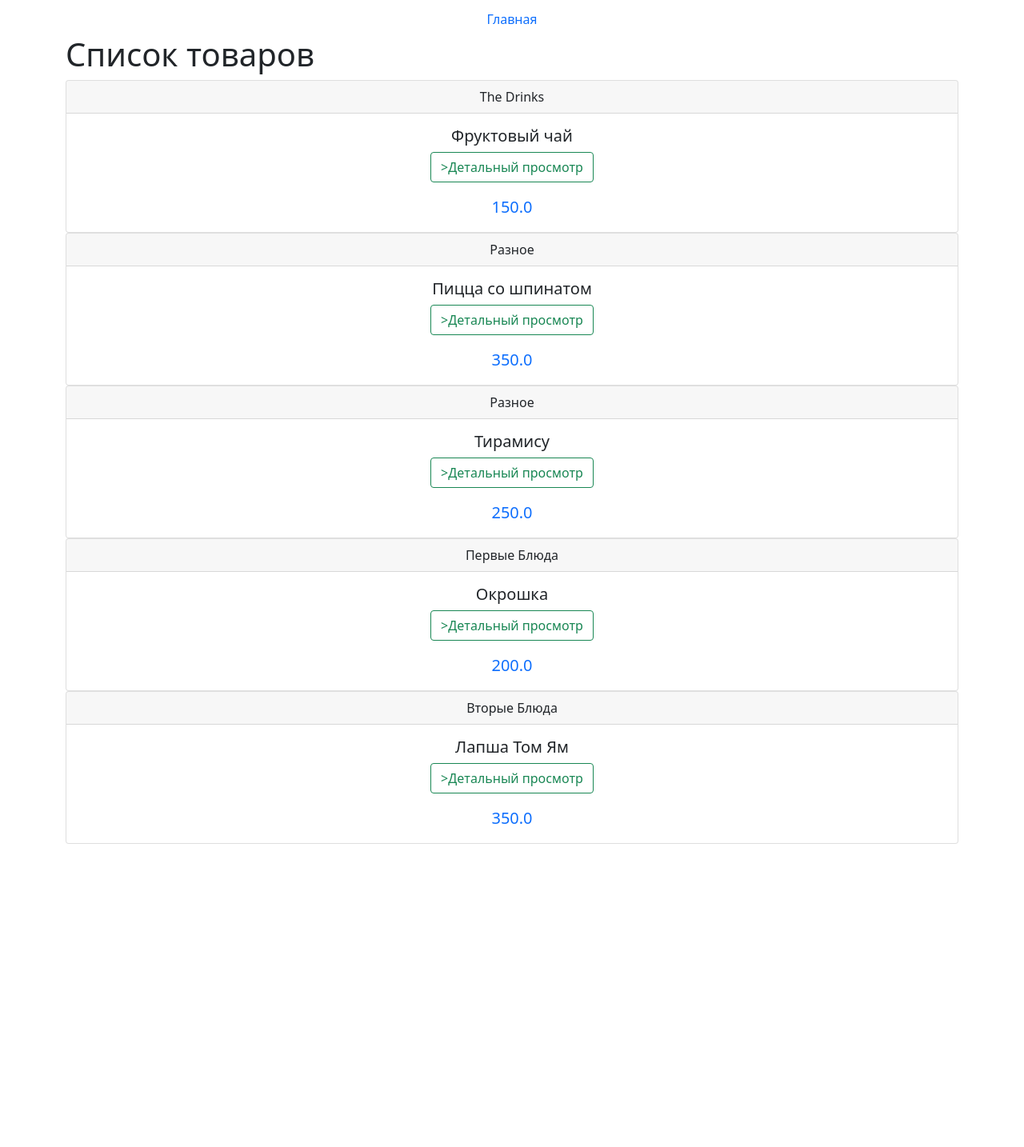
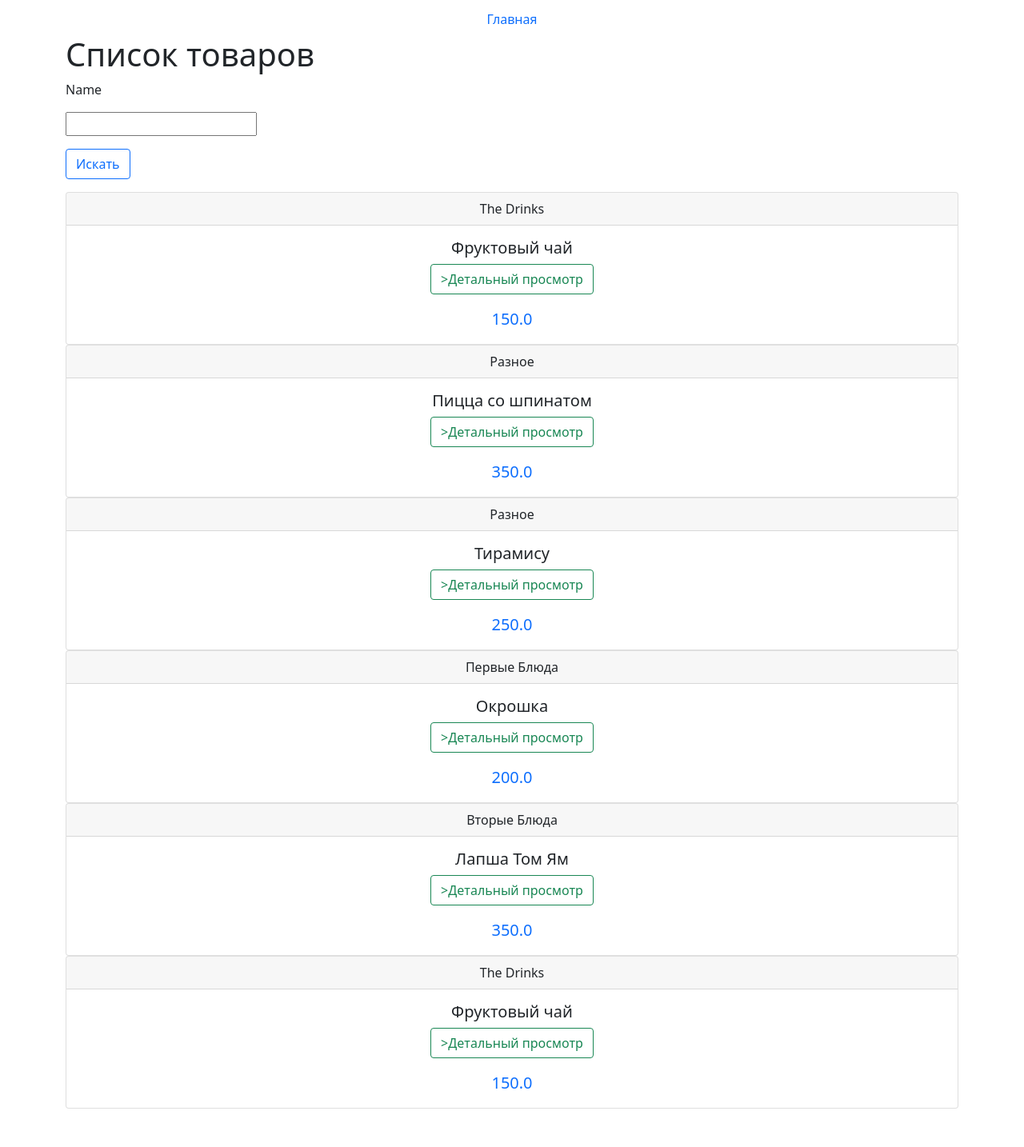
Before and after one commit to A-miin/hw_48, a Django app: template store/online_store/templates/index.html in a window 1280 px wide. Shown: the whole page at 80% size. Before the commit the page ends 1055 px from the top, so only its background shows below. Run offline with Django 3.2, Linux system fonts and the light colour scheme; the template is opened without the code that fills it: values that come from a table or form of the project are taken from there, others are empty; data comes from the database, SQL or seed files in the repository; some libraries are stand-ins or nearby versions.

Commit message:
Add button with form  for search by name

```diff
--- /dev/null
+++ b/store/online_store/forms.py
@@ -0,0 +1,16 @@
+from django import forms
+
+from .models import Product
+
+
+# class ArticleForm(forms.ModelForm):
+#     """
+#     Форма для создания и редактирваония объектов статьи
+#     https://docs.djangoproject.com/en/3.1/ref/forms/
+#     """
+#     class Meta:
+#         model = Article
+#         fields = ('title', 'content', 'author')
+
+class ProductSearchForm(forms.Form):
+    name = forms.CharField(max_length=100)
--- /dev/null
+++ b/store/online_store/templates/forms.html
@@ -0,0 +1,14 @@
+{% csrf_token %}
+
+{% for error in form.non_field_errors %}
+   <p class="form-error">{{ error }}</p>
+{% endfor %}
+
+{% for field in form %}
+   <p><label for="{{ field.id_for_label }}">{{ field.label }}</label></p>
+   {% for error in field.errors %}
+       <p class="form-error">{{ error }}</p>
+   {% endfor %}
+   <p {% if field.errors %} class="form-field-error"{% endif %}>{{ field }}</p>
+{% endfor %}
+<p><input type="submit" value="{{ button_text }}" class="btn btn-outline-primary"></p>
--- a/store/online_store/templates/index.html
+++ b/store/online_store/templates/index.html
@@ -1,6 +1,11 @@
 {% extends 'base.html' %}
 {% block header-text %} Список товаров {% endblock header-text %}
 {% block content %}
+    <form action="{% url 'product_list' %}" method="POST">
+        {% include 'forms.html' with button_text="Искать" %}
+    </form>
+
+    {% if products %}
         {% for product in products %}
             {% if product.remainder >= 1 %}
                 <div class="card text-center ">
@@ -17,4 +22,20 @@
                 </div>
             {% endif %}
         {% endfor %}
+    {% endif %}
+    {% if product %}
+        <div class="card text-center ">
+                  <div class="card-header text-capitalize ">
+                      {{ product.get_category_display }}
+                  </div>
+                  <div class="card-body">
+                    <h5 class="card-title">{{ product.name }}</h5>
+                    <a href="#" class="btn btn-outline-success">>Детальный просмотр</a>
+                  </div>
+                  <div class="text-primary fs-5 mb-3">
+                    {{ product.price }}
+                  </div>
+                </div>
+    {% endif %}
+
 {% endblock content %}
```
Also changed, not shown: store/online_store/views.py (+12 -2 lines). Lines whose indentation alone changed are shown as unchanged.
